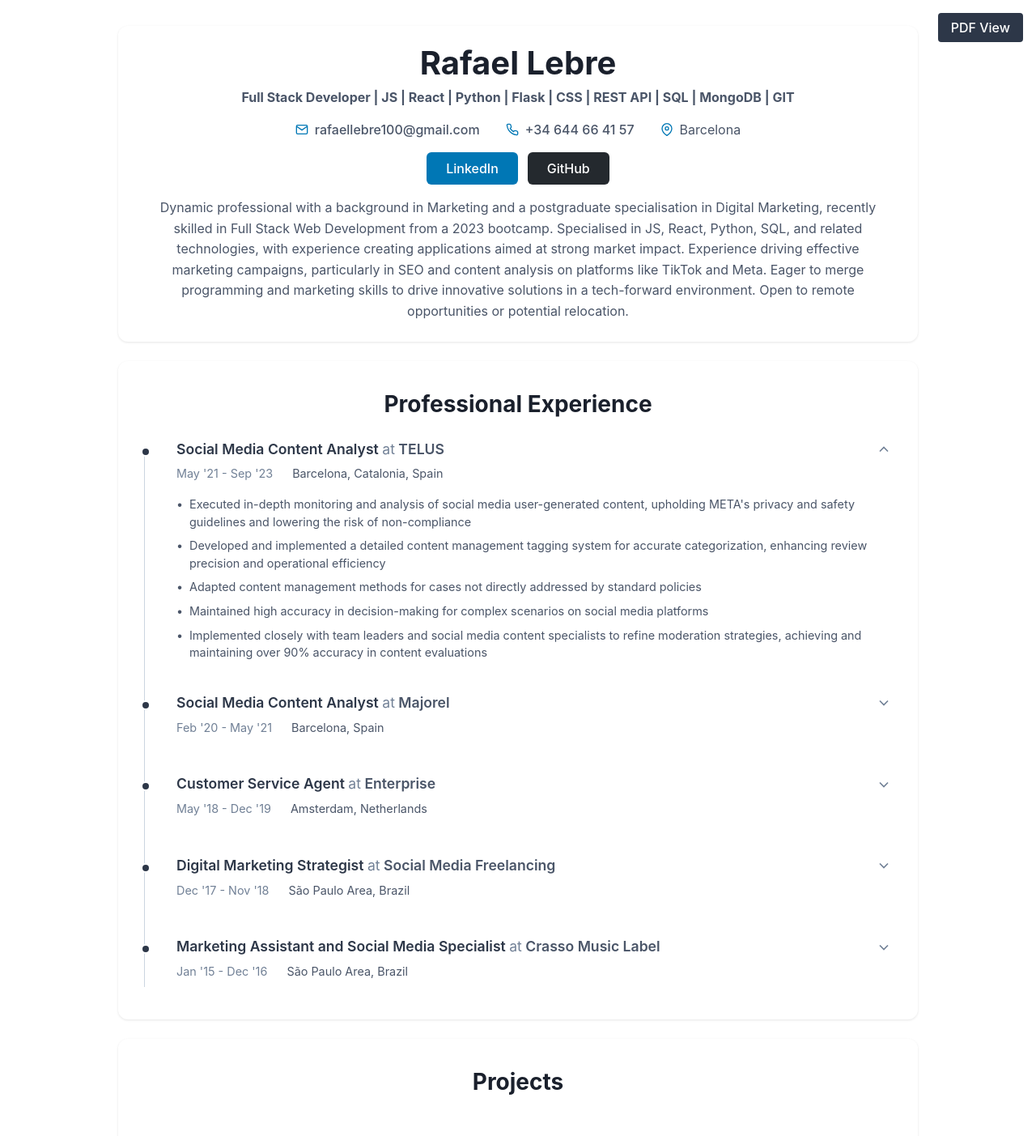
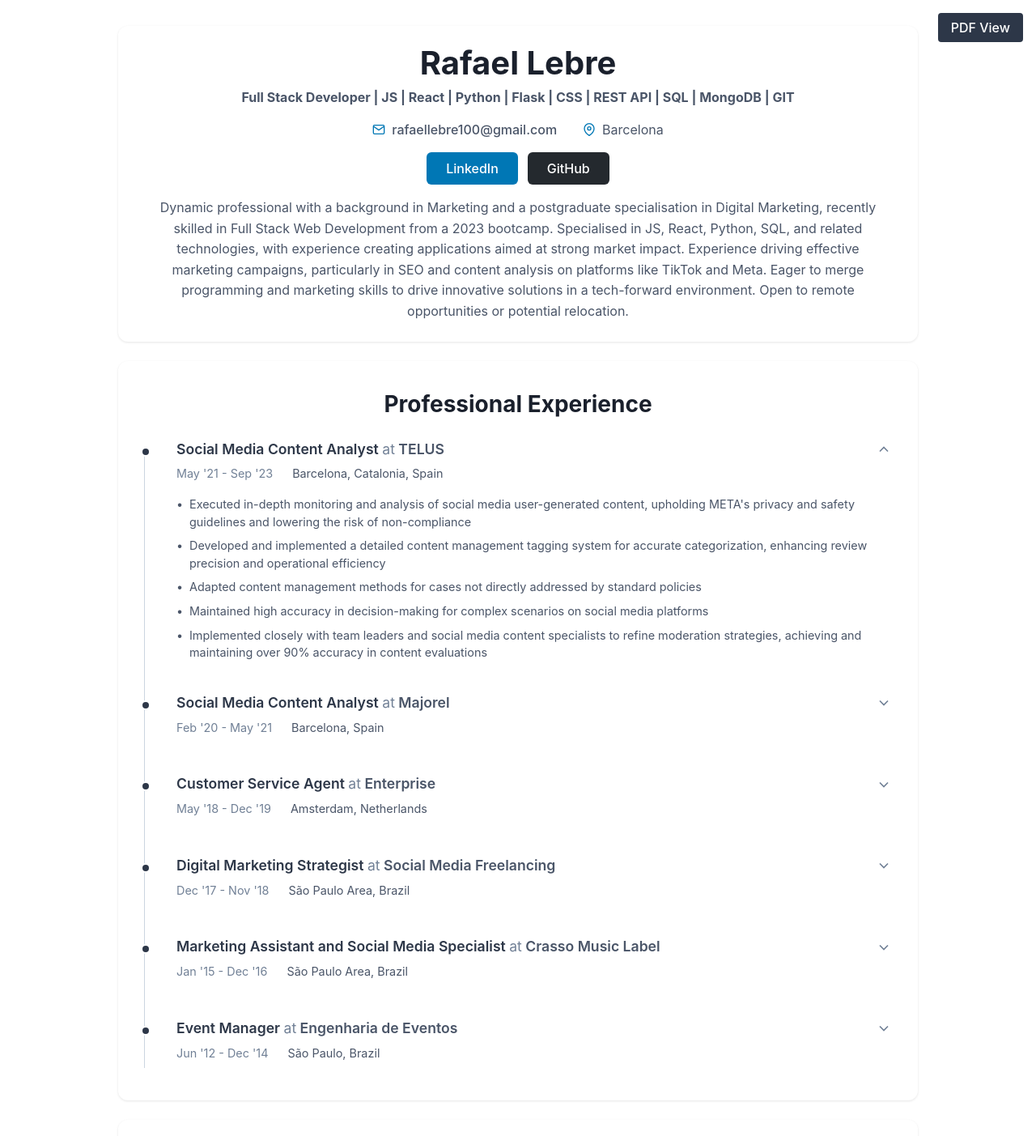
Before and after one commit to rafalebre/interactive-cv, a React (Vite) app: page / in a window 1280 px wide. Shown: the top 1403 px of the page at 81% size. Built offline with nearby package versions, Linux system fonts and the light colour scheme.

Commit message:
adding older experience

```diff
--- a/src/components/Header/Header.tsx
+++ b/src/components/Header/Header.tsx
@@ -16,13 +16,6 @@ const Header = () => {
             <path d="M22,6L12,13L2,6"/>
           </svg>
           {personalInfo.email}
-        </a>
-
-        <a href={`tel:${personalInfo.phone}`} className="contact-item">
-          <svg className="icon" viewBox="0 0 24 24" fill="none" stroke="currentColor" strokeWidth="2">
-            <path d="M22 16.92v3a2 2 0 0 1-2.18 2 19.79 19.79 0 0 1-8.63-3.07 19.5 19.5 0 0 1-6-6 19.79 19.79 0 0 1-3.07-8.67A2 2 0 0 1 4.11 2h3a2 2 0 0 1 2 1.72c.127.96.361 1.903.7 2.81a2 2 0 0 1-.45 2.11L8.09 9.91a16 16 0 0 0 6 6l1.27-1.27a2 2 0 0 1 2.11-.45c.907.339 1.85.573 2.81.7A2 2 0 0 1 22 16.92z"/>
-          </svg>
-          {personalInfo.phone}
         </a>
 
         <div className="contact-item">
--- a/src/data/cvData.ts
+++ b/src/data/cvData.ts
@@ -5,7 +5,6 @@ export const cvData: CVData = {
     name: "Rafael Lebre",
     title: "Full Stack Developer | JS | React | Python | Flask | CSS | REST API | SQL | MongoDB | GIT",
     email: "rafaellebre100@gmail.com",
-    phone: "+34 644 66 41 57",
     location: "Barcelona",
     links: {
       linkedin: "https://www.linkedin.com/in/rafael-s-lebre",
@@ -76,6 +75,18 @@ export const cvData: CVData = {
         "Organized an event that led to record-breaking sales of records and significantly increased followers for both the label and its bands",
         "Retained existing customers and broadened market reach by coordinating live presentations in new cities",
         "Analyzed web data, managed content, and delivered detailed performance reports"
+      ]
+    },
+    {
+      company: "Engenharia de Eventos",
+      role: "Event Manager",
+      period: "Jun '12 - Dec '14",
+      location: "São Paulo, Brazil",
+      achievements: [
+        "Managed full-cycle event planning and vendor negotiations for large-scale sports events",
+        "Orchestrated event logistics including staging, technical services, and guest experience",
+        "Led budget control, delivering events within targets while exceeding expectations",
+        "Developed creative event concepts ensuring seamless execution and maximum impact"
       ]
     }
   ],
--- a/src/types/cv.ts
+++ b/src/types/cv.ts
@@ -33,7 +33,6 @@ export interface Education {
       name: string;
       title: string;
       email: string;
-      phone: string;
       location: string;
       links: {
         linkedin: string;
```
